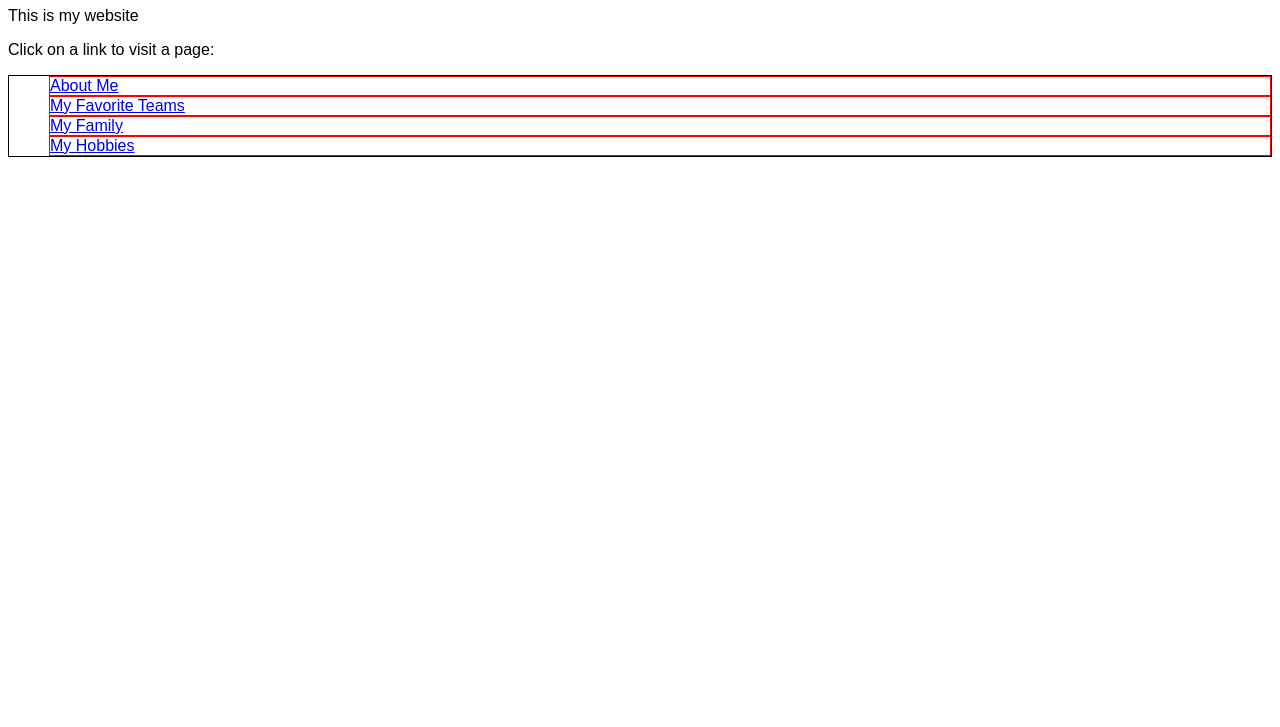
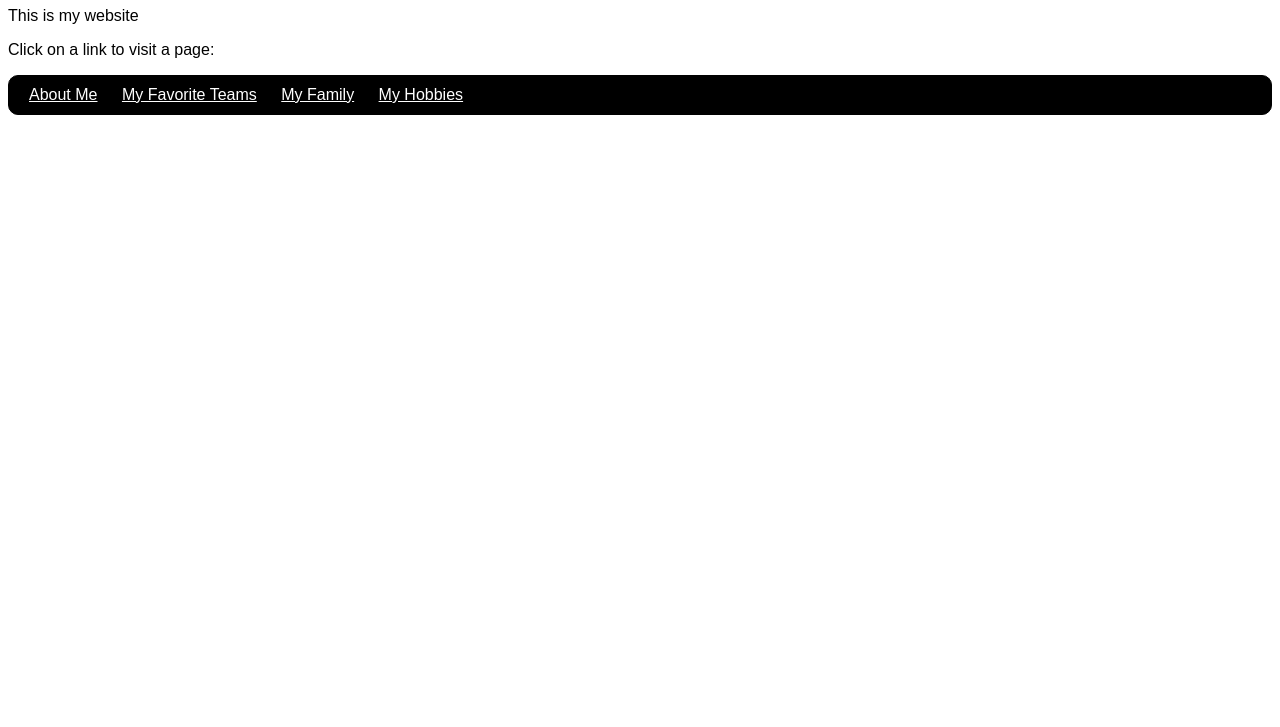
Before and after one commit to ksilberbauer/My-First-Website, a plain HTML site: page index.html in a window 1280 px wide. Shown: the part 73-800 px from the top of the page. Drawn offline with Linux system fonts and the light colour scheme.

Commit message:
horizontal nav

```diff
--- a/css/simple.css
+++ b/css/simple.css
@@ -9,11 +9,18 @@ img {
 ul {
   border-style: solid;
   border-width: 1px;
+  padding: 10px;
+  border-radius: 10px;
+  background-color: black;
 }
 
 ul li {
-  border-style: solid;
-  border-width: 1px;
-  border-color: red;
   list-style-type: none;
+  display: inline;
+  margin-right: 10px;
+  margin-left: 10px;
 }
+
+ul li a {
+  color: white;
+}
```
